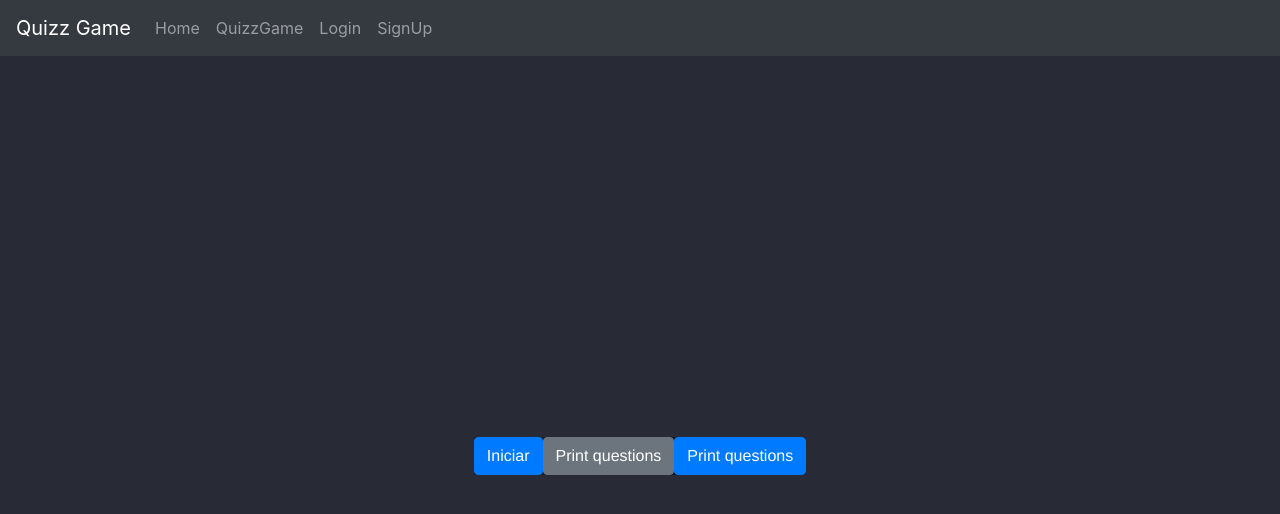
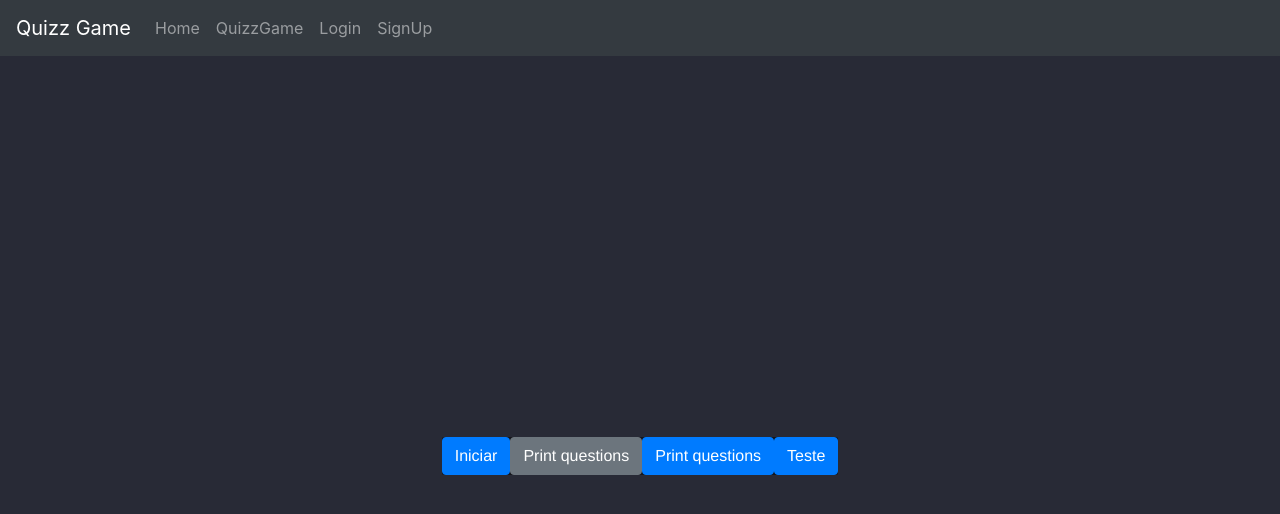
Before and after one commit to RodrigoMarianoLeal/QuizzGame, a React (Create React App) app in the folder frontend/: page /quizzGame in a window 1280 px wide. Shown: the top 514 px of the page. Built offline with nearby package versions, Linux system fonts and the light colour scheme; no server answers.

Commit message:
testando commit

```diff
--- a/frontend/src/pages/QuizzGame/index.jsx
+++ b/frontend/src/pages/QuizzGame/index.jsx
@@ -36,6 +36,7 @@ export default function QuizzGame({ history }) {
         <Button variant="primary" onClick={getQuestions}>  Iniciar</Button>
         <Button variant="secondary" onClick={printQuestions}>  Print questions</Button>
         <Button variant="primary" onClick={printQuestions}>  Print questions</Button>
+        <Button variant="primary" onClick={printQuestions}>  Teste</Button>
       </div>
     </Container>
   );
```
